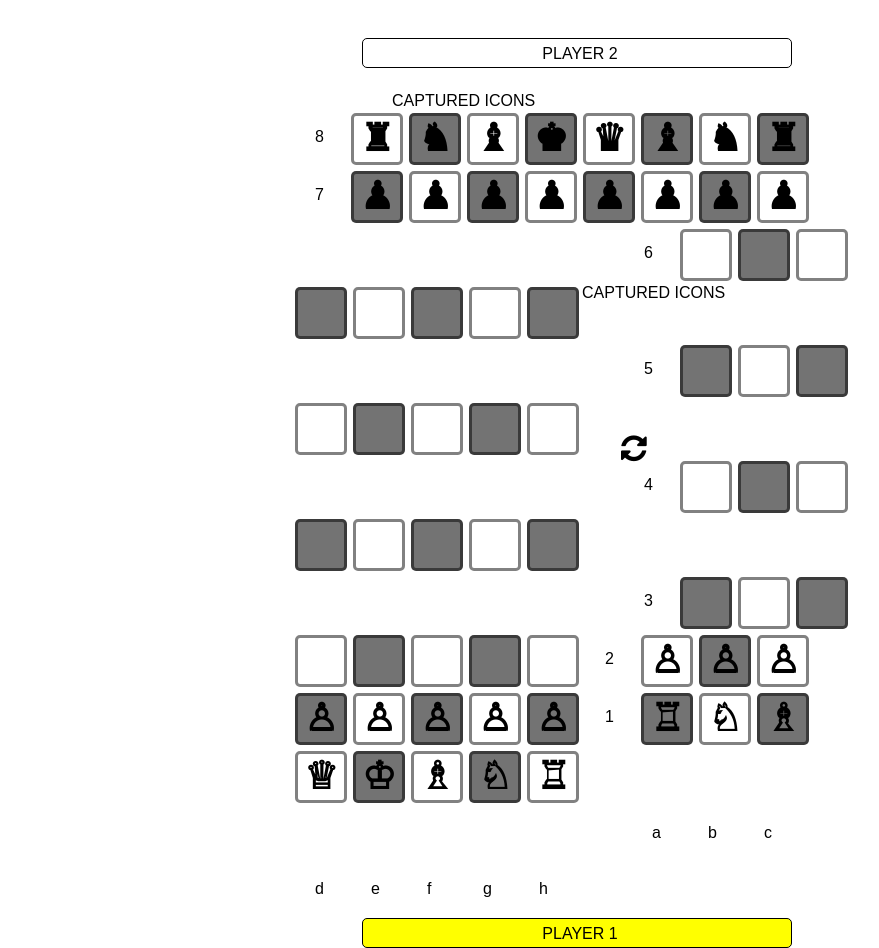
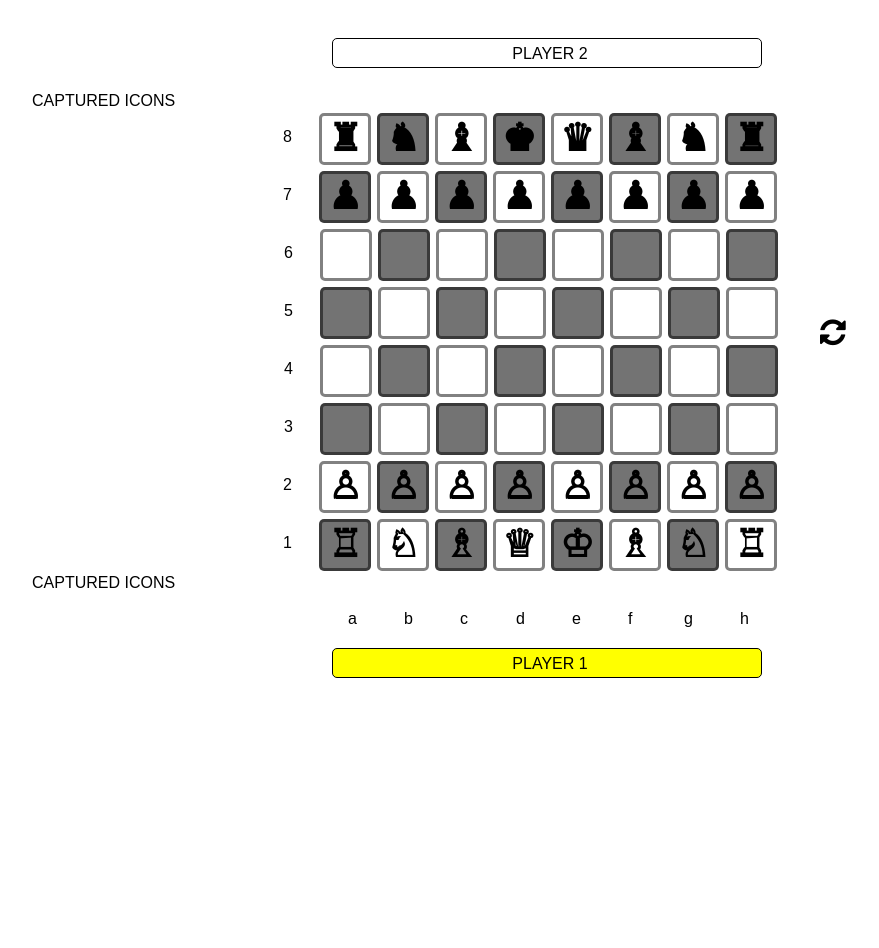
Before and after one commit to Lea2020private/Projects, a PHP site: page /chess.html in a window 1280 px wide. Shown: the whole page, without its empty margins (68-947 px from the left). After the commit the page ends 678 px from the top, so only its background shows below. Run offline with PHP 8.4, Linux system fonts and the light colour scheme; some libraries are stand-ins or nearby versions.

Commit message:
Update chess.css

```diff
--- a/MyGames/CHESS GAME/chess.css
+++ b/MyGames/CHESS GAME/chess.css
@@ -14,11 +14,12 @@
 }
 
 .game_board {
-  max-width: 560px;
+  max-width: 880px;
   max-height: 510px;
   width: 100%;
   height: 100%;
   margin: 20px auto;
+  margin-right: 500px;
 }
 
 .side_bottom_font{
@@ -68,5 +69,21 @@
   text-align: center;
   padding:6px 0px 0px 6px;
   background: #fff;
-  margin-right:60px;
+  margin-right:50px;
 }
+
+.captured_piece{
+  border:none;
+  width: 100%;
+  height: 100%;
+  max-width: 35px;
+  max-height: 52px;
+  float: left;
+  margin: 3px;
+  border-radius: 5px;
+  font-size: 30px;
+  font-weight:1000;
+  padding:0px 0px 0px 6px;
+  cursor: pointer;
+  z-index: 1;
+}
```
